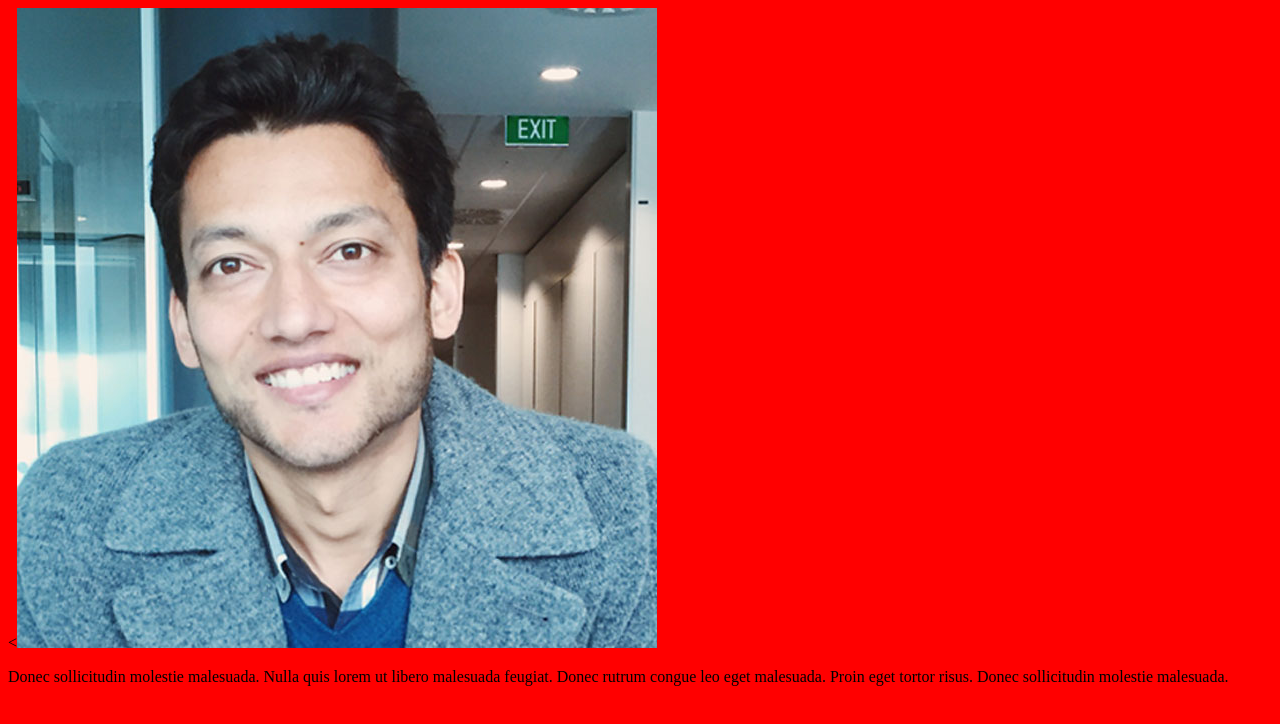
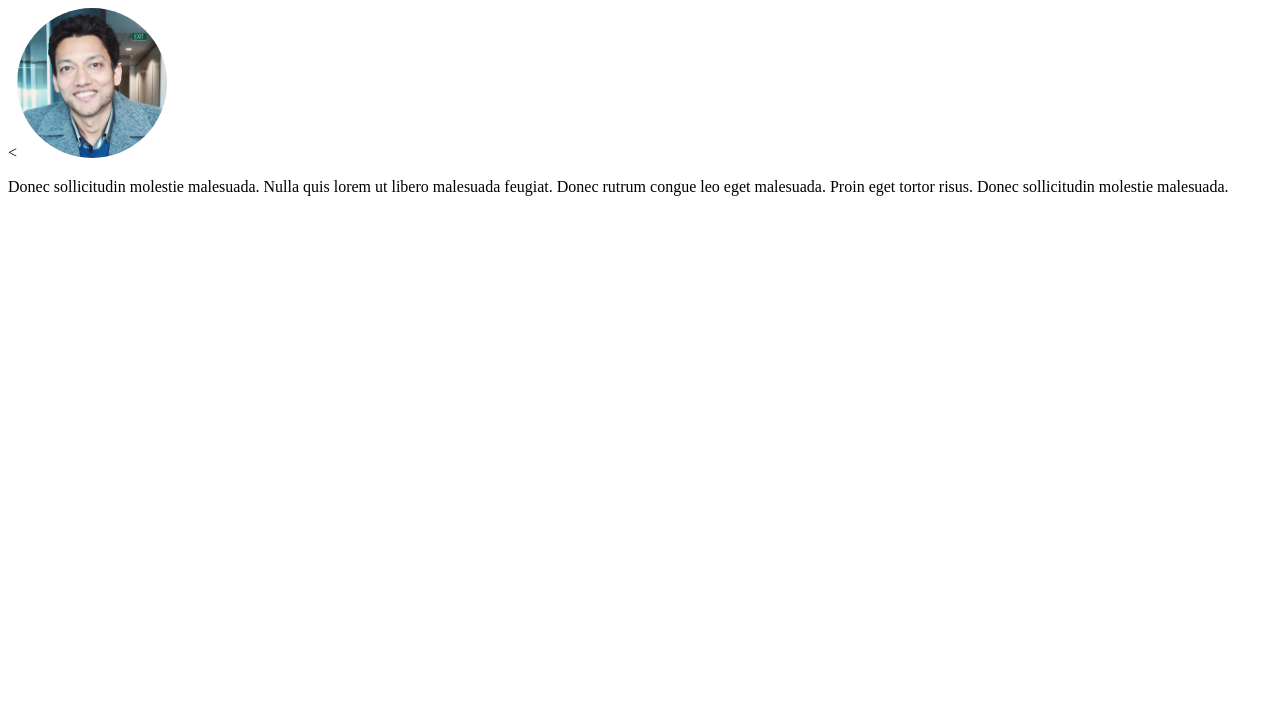
Before and after one commit to abhi-kala/abhi-kala.github.io, a plain HTML site: page index.html in a window 1280 px wide. Drawn offline with Linux system fonts and the light colour scheme.

Commit message:
reduce the size opf headshot image

```diff
--- a/index.html
+++ b/index.html
@@ -9,7 +9,7 @@
   <body>
     <header id="header" class="">
       <div class="header-div">
-        <<img src="abhi.jpg" alt="Abhi">
+        <<img id="headshot" src="abhi.jpg" alt="Abhi">
         <div class="header-text">
           <p>Donec sollicitudin molestie malesuada. Nulla quis lorem ut libero malesuada feugiat. Donec rutrum congue leo eget malesuada. Proin eget tortor risus. Donec sollicitudin molestie malesuada. </p>
 
--- a/styles/main.css
+++ b/styles/main.css
@@ -1,3 +1,6 @@
-body {
-  background: red;
+#headshot {
+  width: 150px;
+  height: 150px;
+  border-radius: 150px;
+
 }
```
